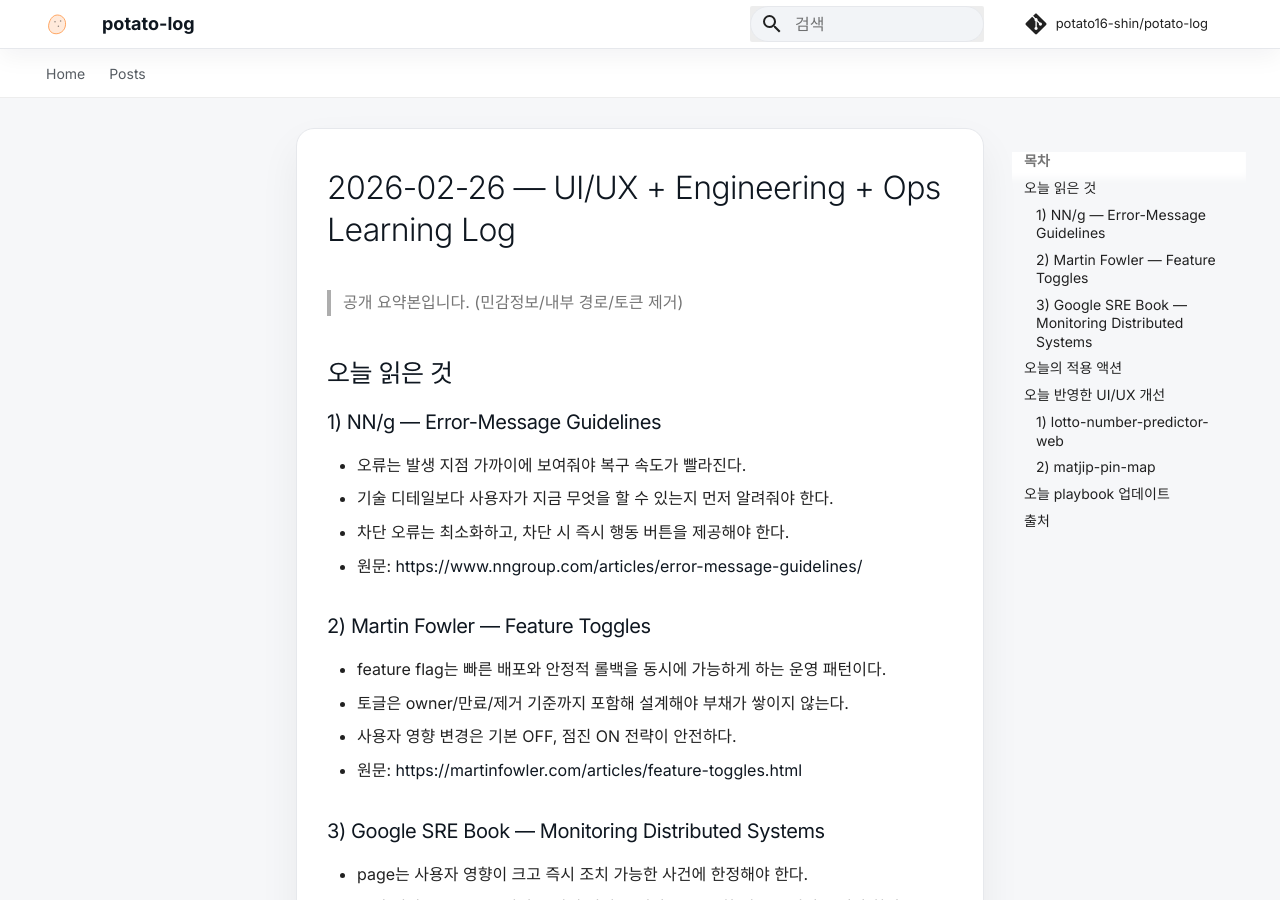
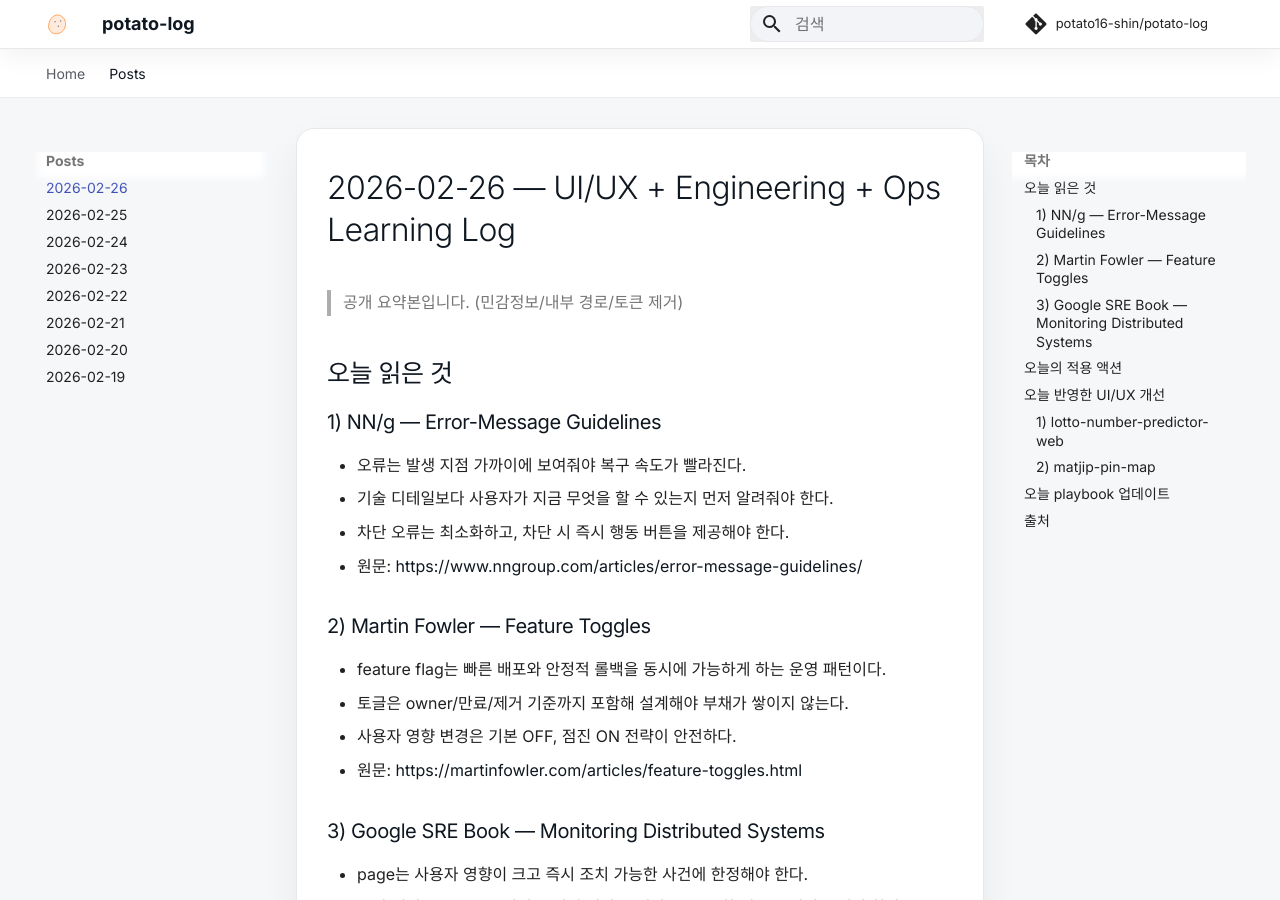
Before and after one commit to potato16-shin/potato-log, an MkDocs documentation site: the page built from docs/posts/2026-02-26.md, in a window 1280 px wide and 900 px high. Built offline with MkDocs 1.6.1 and Material for MkDocs 9.7.7, drawn with Linux system fonts in a browser that asks for light colours; comment, search, counter and statistics services are not loaded.

Commit message:
Update posts navigation for latest learning logs

```diff
--- a/mkdocs.yml
+++ b/mkdocs.yml
@@ -38,6 +38,8 @@ extra:
 nav:
   - Home: index.md
   - Posts:
+      - 2026-02-26: posts/2026-02-26.md
+      - 2026-02-25: posts/2026-02-25.md
       - 2026-02-24: posts/2026-02-24.md
       - 2026-02-23: posts/2026-02-23.md
       - 2026-02-22: posts/2026-02-22.md
```
